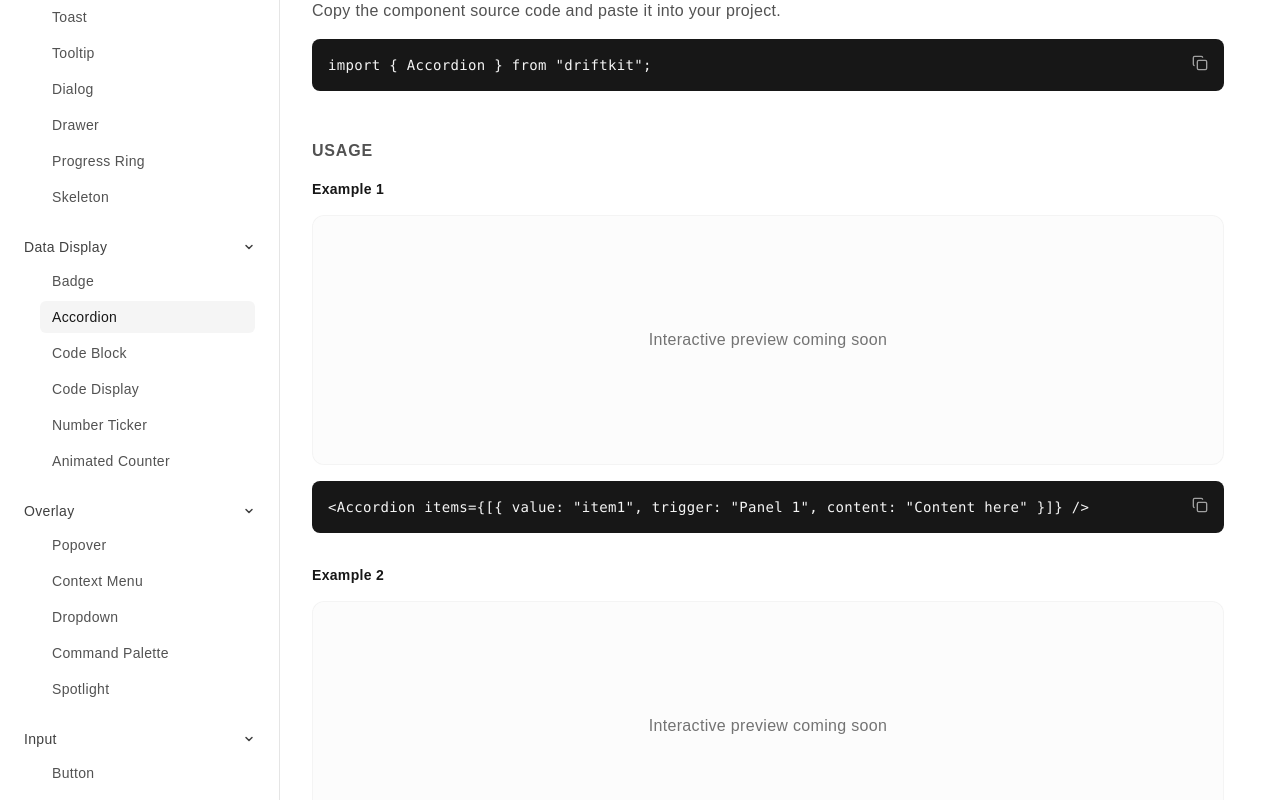
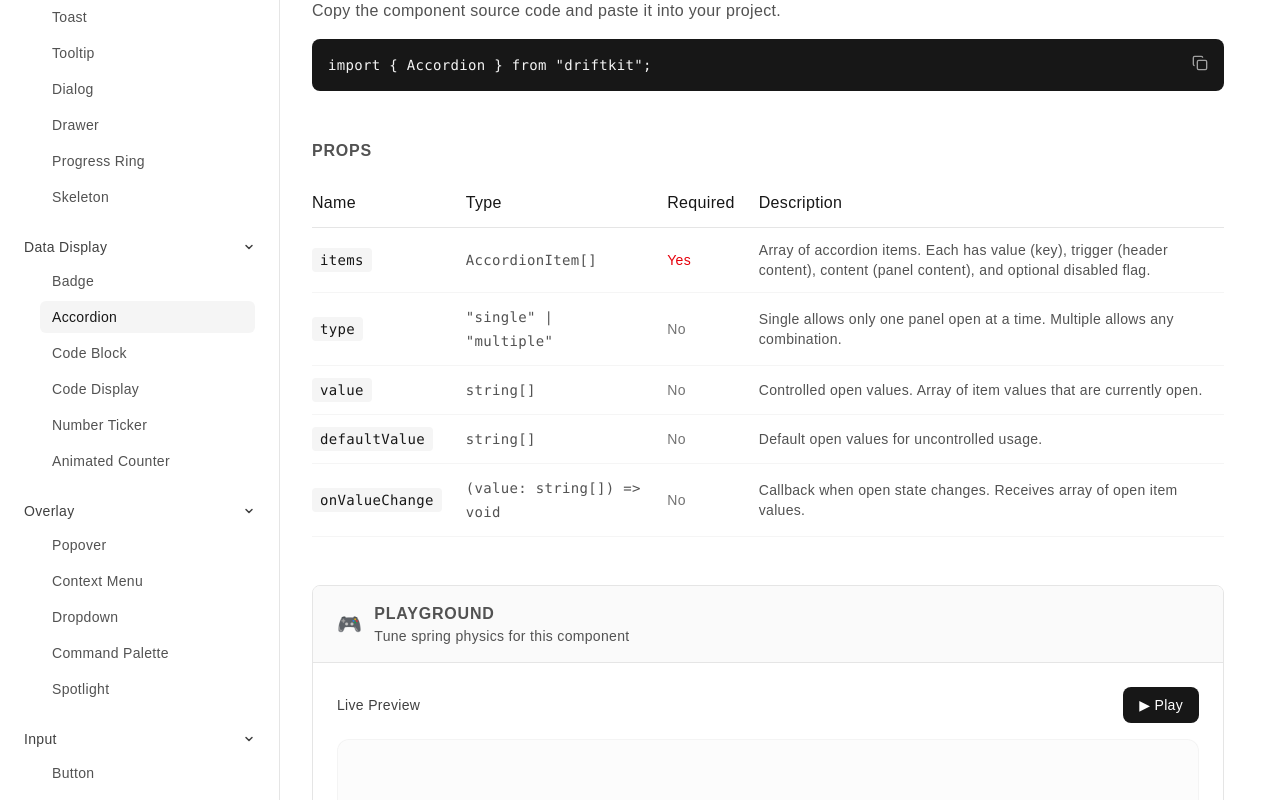
Before and after one commit to kippledigital/driftkit, a Next.js app: page /docs/components/accordion in a window 1280 px wide. Shown: the part 680-1480 px from the top of the page. Built offline with nearby package versions, Linux system fonts and the light colour scheme; a web font is replaced by a local one.

Commit message:
fix: remove duplicate usage/examples section from component pages

```diff
--- a/src/app/docs/components/[slug]/page.tsx
+++ b/src/app/docs/components/[slug]/page.tsx
@@ -88,24 +88,6 @@ export default async function ComponentPage({ params }: PageProps) {
           </div>
         </section>
 
-        {/* Usage Examples */}
-        <section className="mb-12">
-          <h2 className="text-base font-bold uppercase tracking-wider text-neutral-600 dark:text-neutral-400 mb-4">Usage</h2>
-          <div className="space-y-8">
-            {info.examples.map((example, index) => (
-              <div key={index}>
-                <h3 className="text-sm font-semibold text-neutral-900 dark:text-white mb-4">
-                  Example {index + 1}
-                </h3>
-                <div className="space-y-4">
-                  <ComponentPreview componentName={info.name} />
-                  <CodeBlock code={example} />
-                </div>
-              </div>
-            ))}
-          </div>
-        </section>
-
         {/* Props */}
         {info.props.length > 0 && (
           <section className="mb-12">
```
